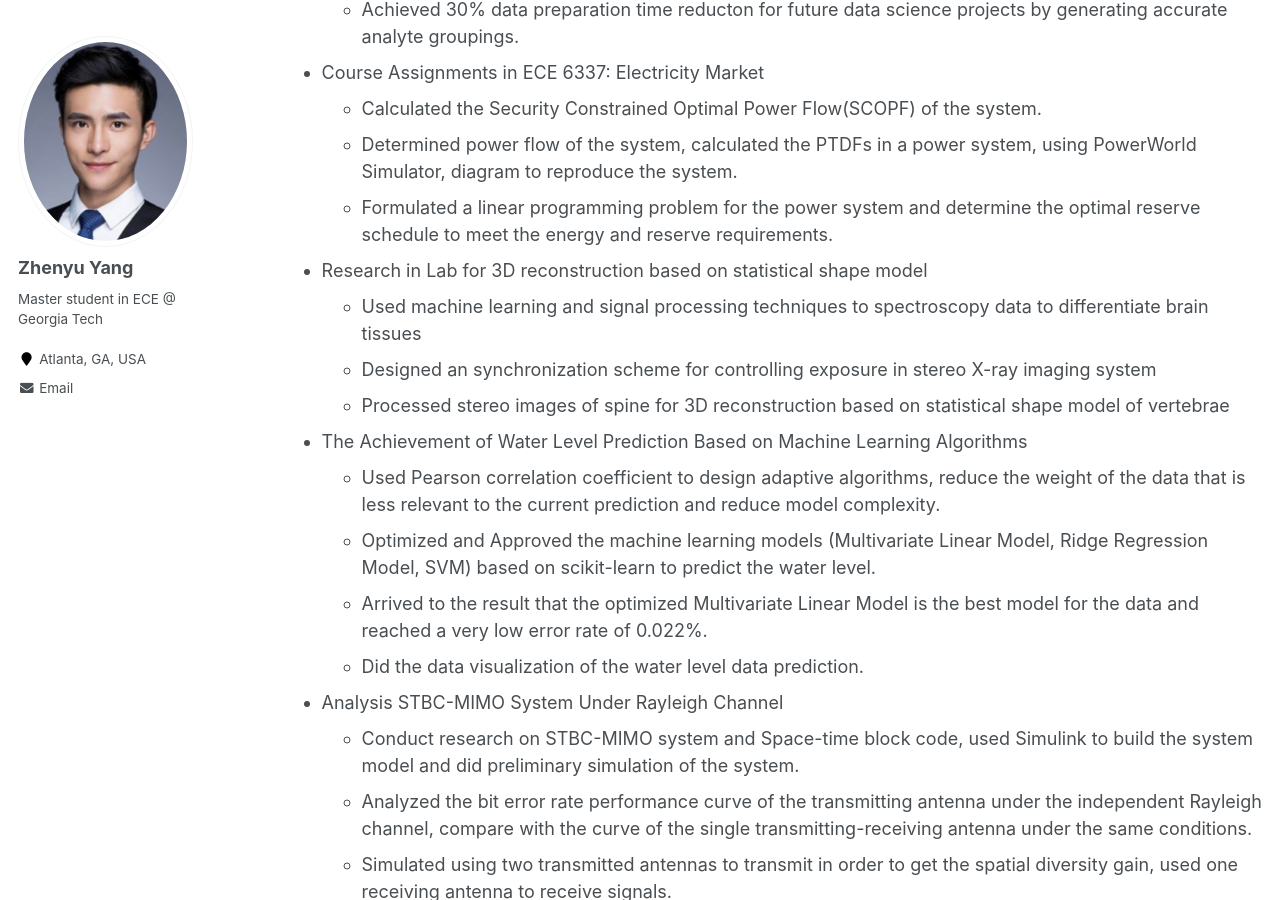
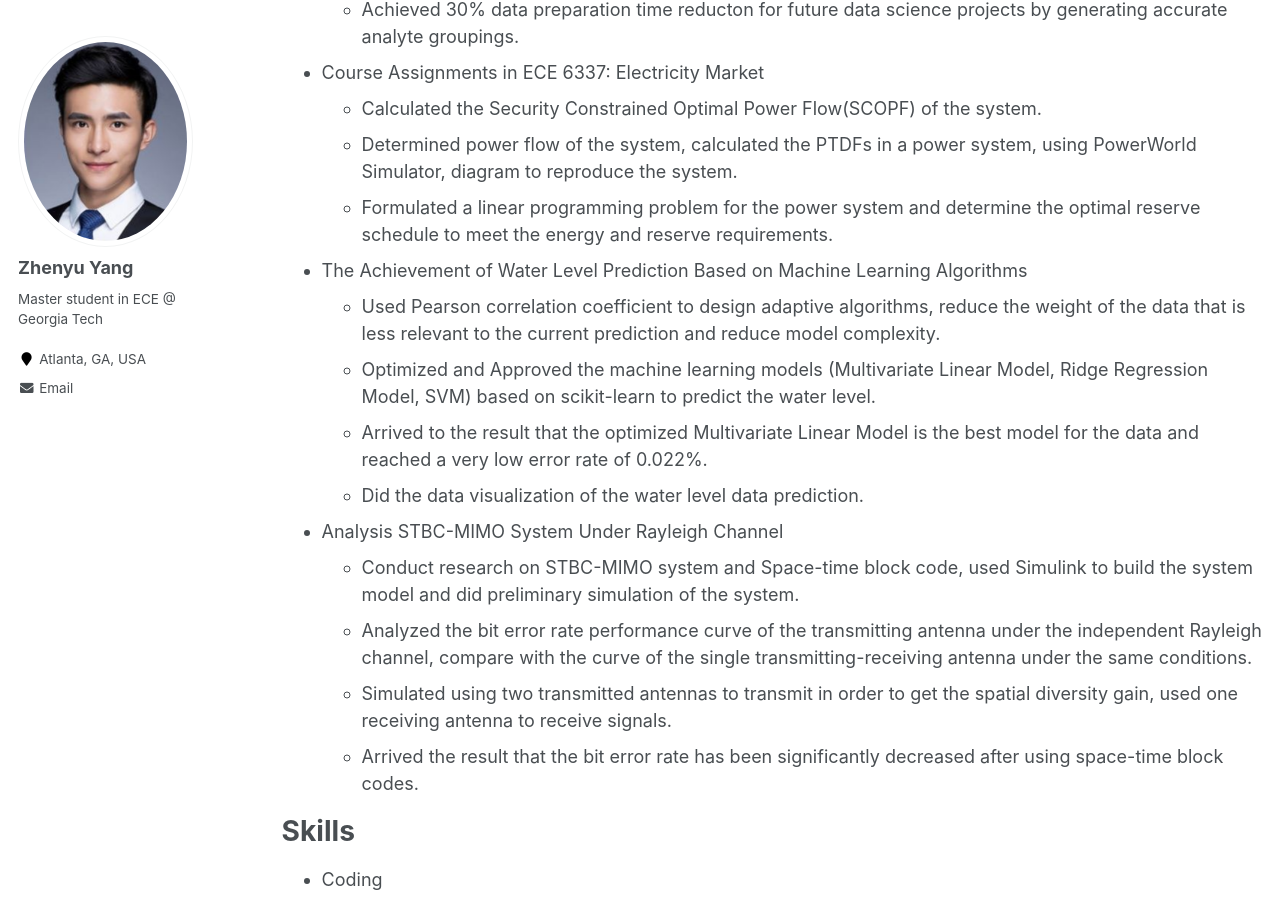
Before and after one commit to azpeteryang/azpeteryang.github.io, a Jekyll site: the page built from _pages/cv.md, in a window 1280 px wide and 900 px high, scrolled down 1724 px. Built offline with Jekyll 4.4.1, drawn with Linux system fonts in a browser that asks for light colours.

Commit message:
Update cv.md

```diff
--- a/_pages/cv.md
+++ b/_pages/cv.md
@@ -65,10 +65,6 @@ Projects
   * Formulated a linear programming problem for the power system and determine the optimal reserve schedule to meet the energy and reserve requirements.
 
 
-* Research in Lab for 3D reconstruction based on statistical shape model
-  * Used machine learning and signal processing techniques to spectroscopy data to differentiate brain tissues
-  * Designed an synchronization scheme for controlling exposure in stereo X-ray imaging system
-  * Processed stereo images of spine for 3D reconstruction based on statistical shape model of vertebrae
 
 
 
```
